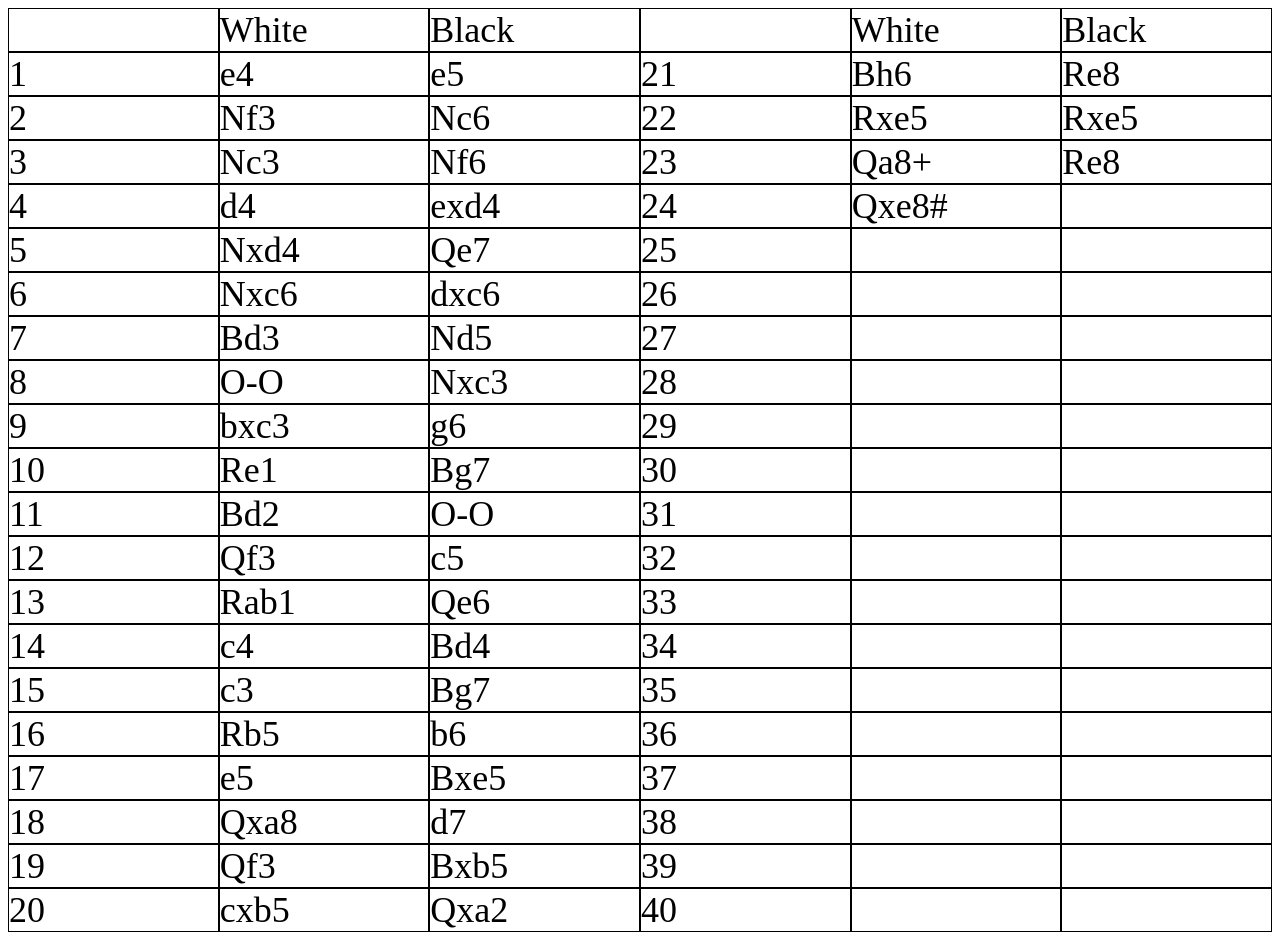
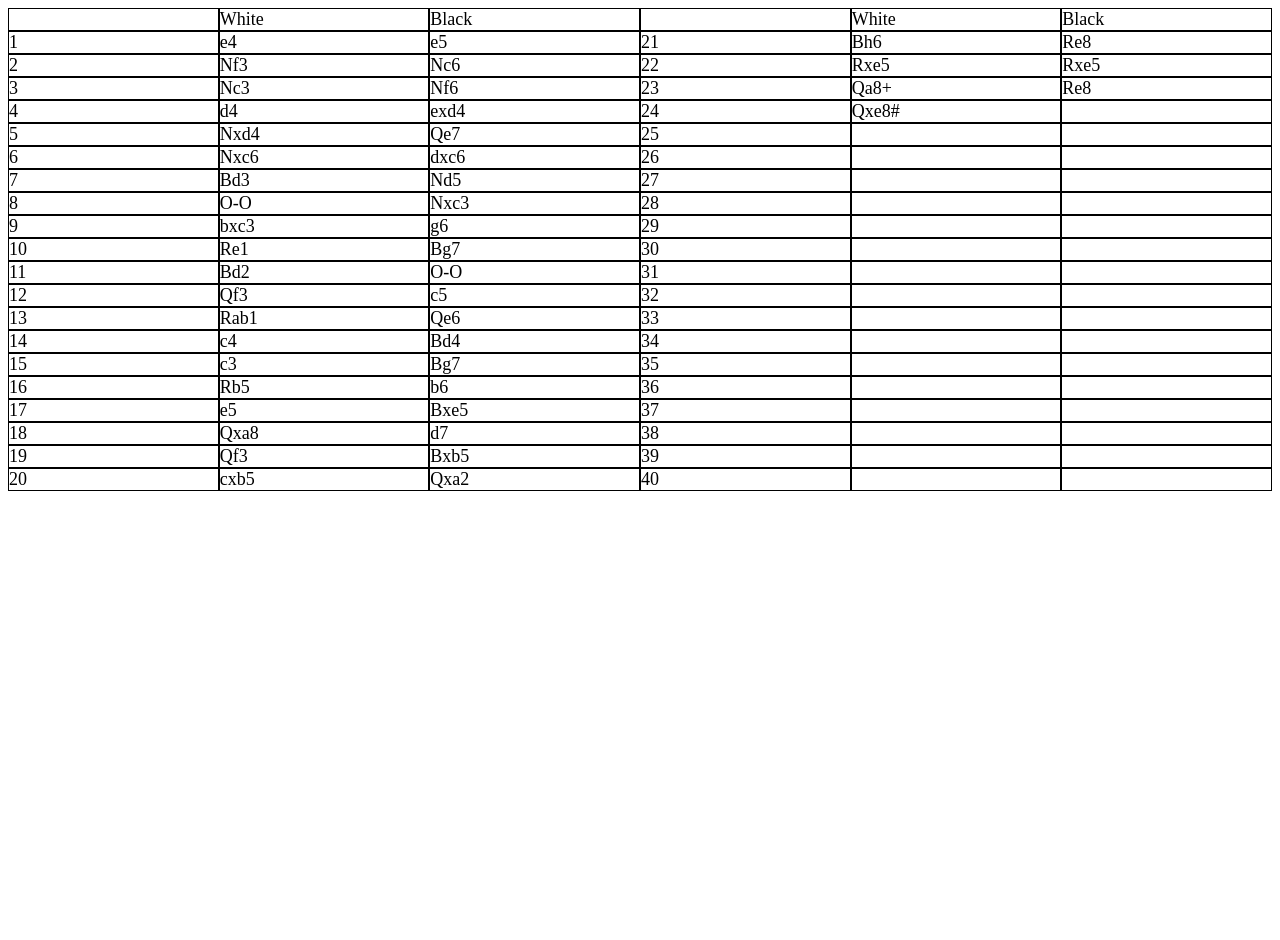
Before and after one commit to benjaminharpin/benjaminharpin.github.io, a plain HTML site: page index.html in a window 1280 px wide. After the commit the page ends 800 px from the top, so only its background shows below. Drawn offline with Linux system fonts and the light colour scheme.

Commit message:
Changed text size

```diff
--- a/index.html
+++ b/index.html
@@ -3,7 +3,7 @@
 <head>
   <style>
     body {
-      font-size: 36px;
+      font-size: large;
     }
     .container {
       display: flex;
```
